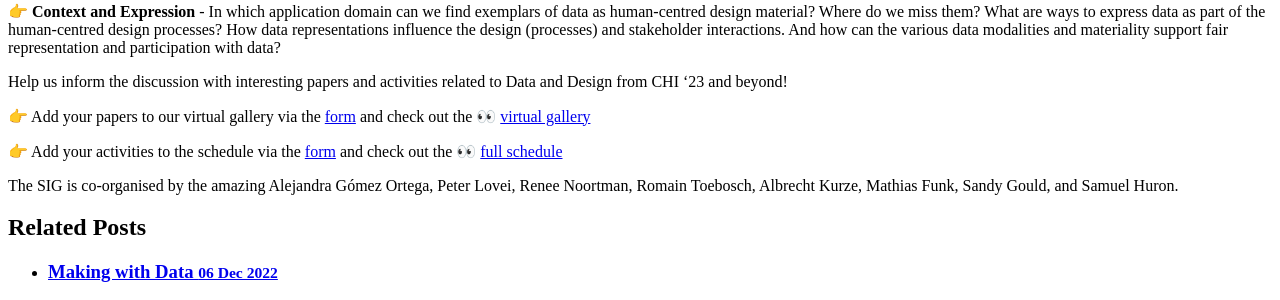
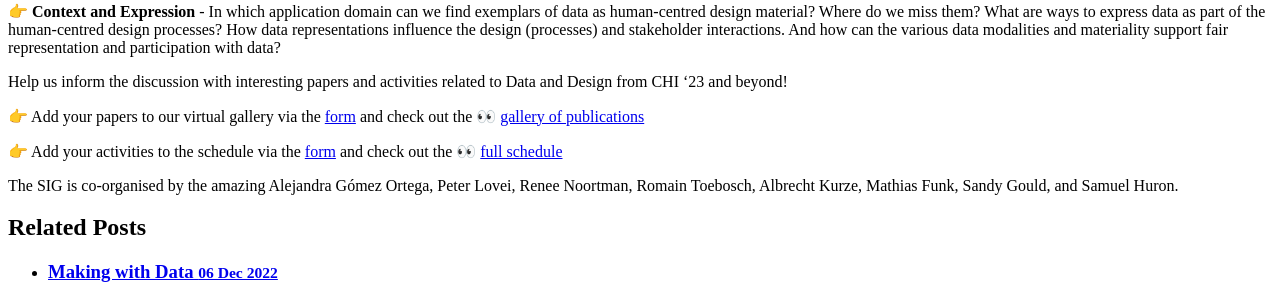
Before and after one commit to datacentricdesign/sig, a Jekyll site: the page built from _posts/2023-04-18-sig.markdown, in a window 1280 px wide. Shown: the part 539-839 px from the top of the page. Built offline with Jekyll 4.4.1, drawn with Linux system fonts in a browser that asks for light colours; Markdown is read by kramdown in place of the engine named in the settings.

Commit message:
publication and schedule list

```diff
--- a/_posts/2023-04-18-sig.markdown
+++ b/_posts/2023-04-18-sig.markdown
@@ -20,9 +20,9 @@ Check out the [CHI program](https://programs.sigchi.org/chi/2023/program/content
 
 Help us inform the discussion with interesting papers and activities related to Data and Design from CHI '23 and beyond!
 
-👉 Add your papers to our virtual gallery via the [form](https://t.co/dwhL5Chga8) and check out the 👀 [virtual gallery](https://t.co/og59twnrDm)
+👉 Add your papers to our virtual gallery via the [form](https://t.co/dwhL5Chga8) and check out the 👀 [gallery of publications](https://datacentricdesign.org/publications.html)
 
-👉 Add your activities to the schedule via the [form](https://t.co/NnPzj26VSR) and check out the 👀 [full schedule](https://t.co/6JL3fJdwsc)
+👉 Add your activities to the schedule via the [form](https://t.co/NnPzj26VSR) and check out the 👀 [full schedule](https://datacentricdesign.org/events.html)
 
 
 The SIG is co-organised by the amazing Alejandra Gómez Ortega, Peter Lovei, Renee Noortman, Romain Toebosch, Albrecht Kurze, Mathias Funk, Sandy Gould, and Samuel Huron.
```
